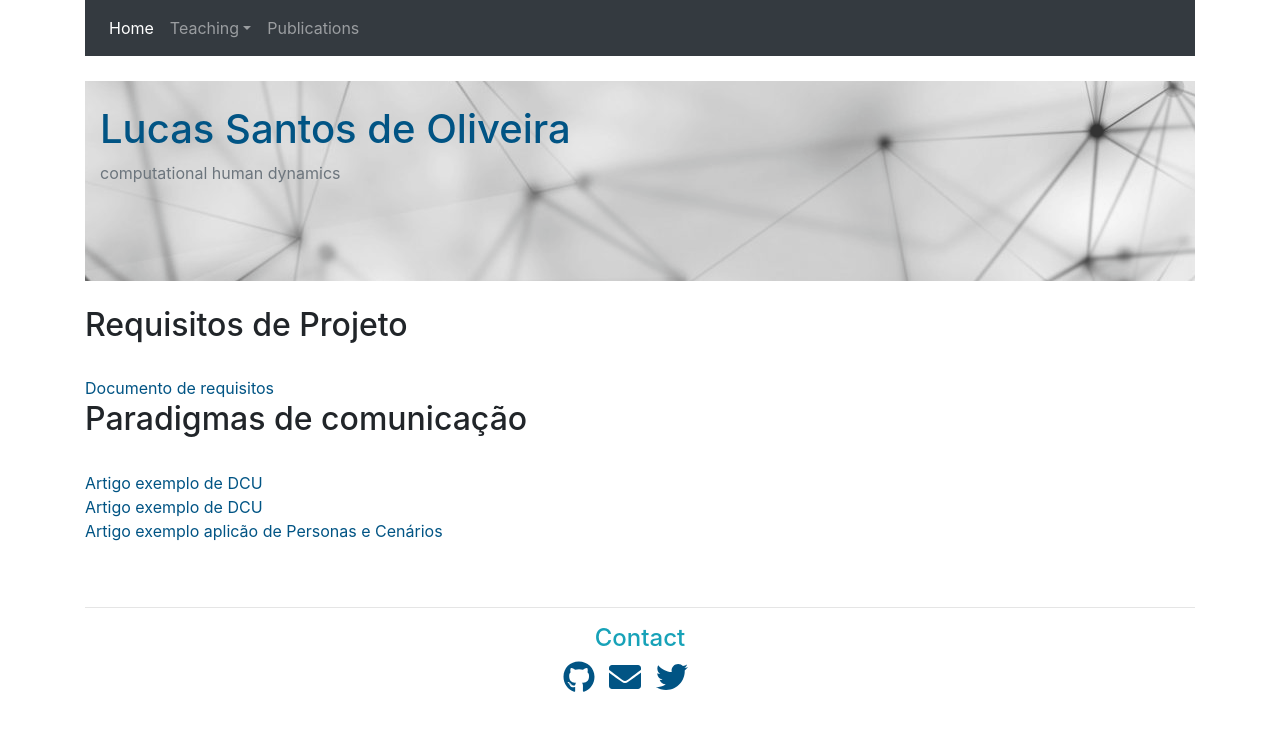
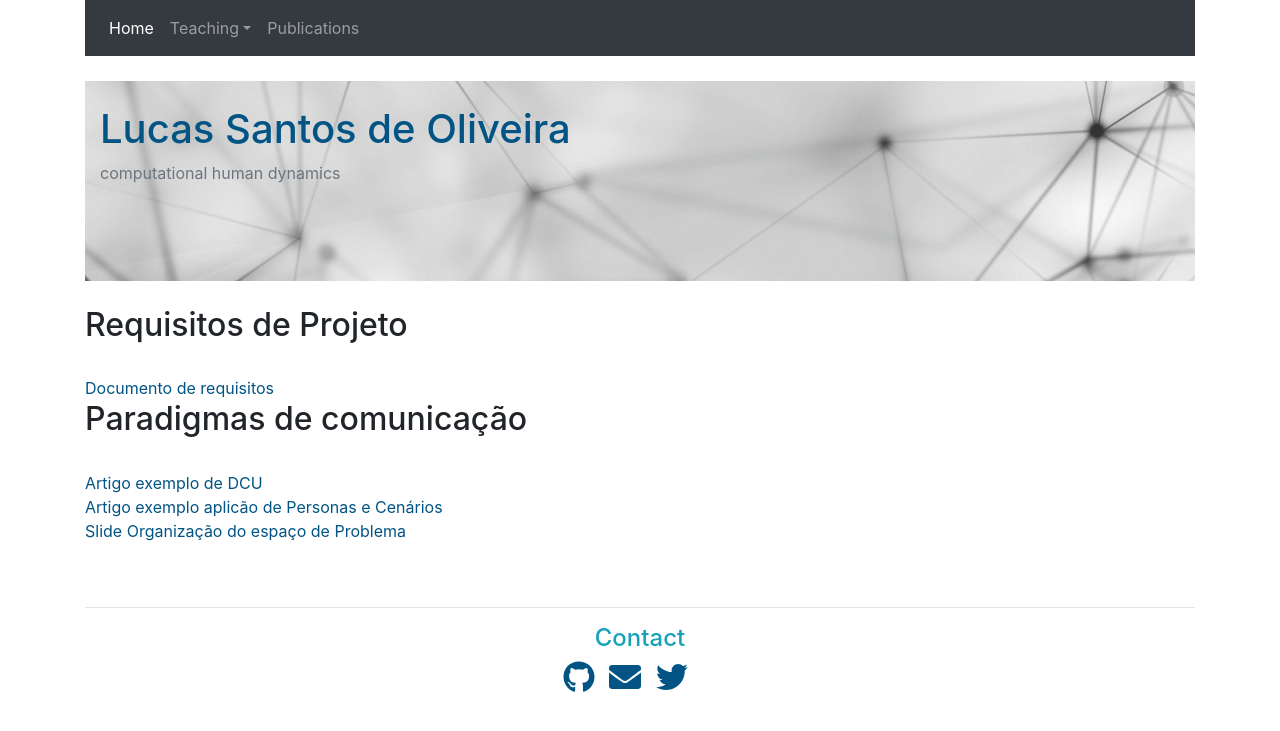
Before and after one commit to lucasant10/lucasant10.github.io, a Jekyll site: the page built from interface/index.html, in a window 1280 px wide. Shown: the top 731 px of the page. Built offline with Jekyll 4.4.1, drawn with Linux system fonts in a browser that asks for light colours; nearby versions of some CDN libraries; a style sheet for code colours, icons or effects is not loaded.

Commit message:
artigos exemplos de personas e cenário

```diff
--- a/interface/index.html
+++ b/interface/index.html
@@ -10,6 +10,6 @@ layout: default
 <br>
 <a href="artigo.pdf">Artigo exemplo de DCU</a>
 <br>
-<a href="artigo.pdf">Artigo exemplo de DCU</a>
+<a href="aplicacao_personas_heloisa.pdf">Artigo exemplo aplicão de Personas e Cenários</a>
 <br>
-<a href="aplicacao_personas_heloisa.pdf">Artigo exemplo aplicão de Personas e Cenários</a>
+<a href="cap06.pdf">Slide Organização do espaço de Problema</a>
```
Also changed, not shown: 1 other file.
